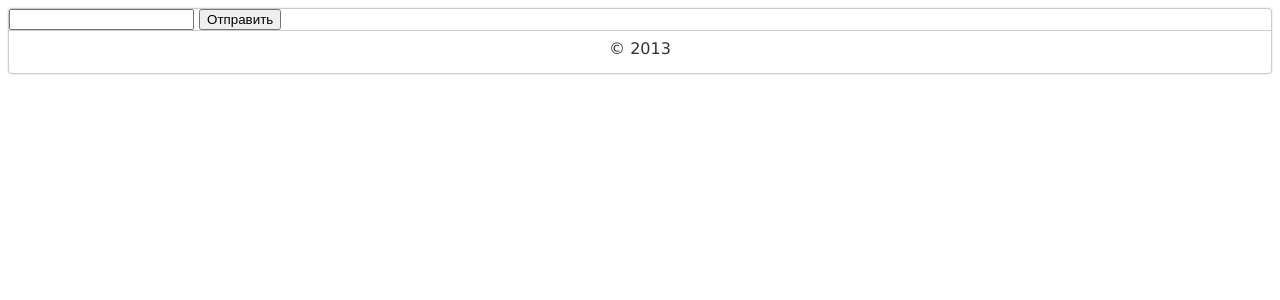
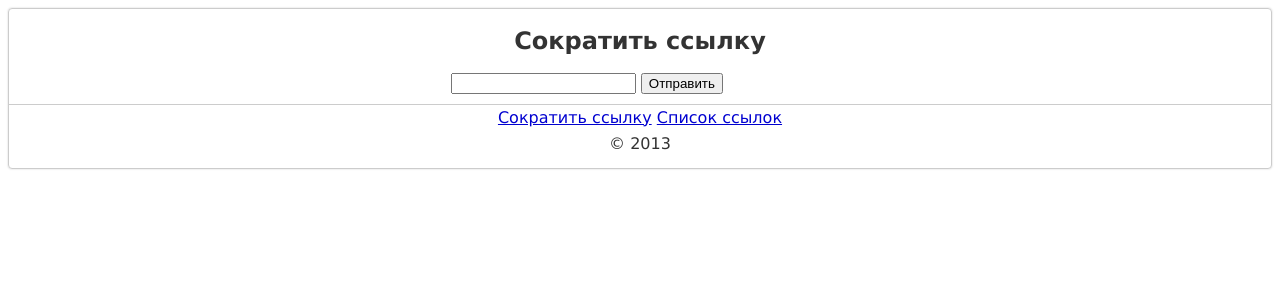
Before and after one commit to yastrov/urlshorter, a Django app: page / in a window 1280 px wide. Shown: the top 300 px of the page. Run offline with Django 3.2, Linux system fonts and the light colour scheme.

Commit message:
Add pagination and change templates.

```diff
--- a/shorter/static/css/style.css
+++ b/shorter/static/css/style.css
@@ -17,7 +17,6 @@ footer {
     border-radius: 4px;
     box-shadow:0 0 2px #ccc;
 }
-
 /*a*/
 a:link {
     color: #0000d0;
@@ -26,3 +25,22 @@ a:visited {
     color: #AA00AA;
 }
 /*/a*/
+h1, h2, h3, h4 {
+    text-align: center;
+}
+table {
+    border: 1px solid;
+}
+.center {
+    margin: auto;
+}
+form {
+    width: 30%;
+    margin: 10px auto;
+}
+nav ,.pagination {
+    margin: 5px;
+}
+.textcenter {
+    text-align: center;
+}
--- a/shorter/templates/body.html
+++ b/shorter/templates/body.html
@@ -13,6 +13,10 @@
             {% block page %}{% endblock %}
         </div>
         <footer>
+            <nav class="textcenter">
+                <a href="{% url 'index' %}">Сократить ссылку</a>
+                <a href="{% url 'list' %}">Список ссылок</a>
+            </nav>
             <p>&copy; 2013</p>
         </footer>
     </div>
--- a/shorter/templates/index.html
+++ b/shorter/templates/index.html
@@ -2,14 +2,14 @@
 
 {% load static from staticfiles %}
 
-{% block title %}Добавить ссылку{% endblock %}
+{% block title %}Сократить ссылку{% endblock %}
 
 {% block page %}
-
-<form action="/create/" method="post">
+<h2>Сократить ссылку</h2>
+<form action="{% url 'create' %}" method="post">
 {% csrf_token %}
 <input type="text" name="url">
-<input type="submit" value="Отправить" />
+<input type="submit" value="Отправить"/>
 </form>
 
 {% endblock %}
--- a/shorter/templates/url_info.html
+++ b/shorter/templates/url_info.html
@@ -3,7 +3,7 @@
 {% block title %}Информация о ссылке{% endblock %}
 
 {% block page %}
-<h1>Информация о ссылке</h1>
+<h2>Информация о ссылке</h2>
 <p>
 Url: <a href="{{ url.url }}">{{ url.url }}</a> </br>
 Сокращенный: <a href="{{ url.get_short_url }}">{{ url.get_short_url }}</a>
--- a/shorter/views.py
+++ b/shorter/views.py
@@ -26,7 +26,7 @@ def create_url(request):
                 url.full_clean()
                 url.save()
             except:
-                HttpResponse('ERROR')
+                return HttpResponse('ERROR')
         data = base64.b64encode(str(url.short_version) )
         return HttpResponseRedirect( reverse('shorter.urls.about_url', args=(data,)) )
     return HttpResponse('ERROR')
@@ -55,3 +55,4 @@ class UrlList(ListView):
     template_name = 'url_list.html'
     queryset = Url.objects.all().order_by('-pub_date')
     context_object_name = 'urls'
+    paginate_by = 40
```
Also changed, not shown: shorter/templates/url_list.html (+21 -2 lines).
